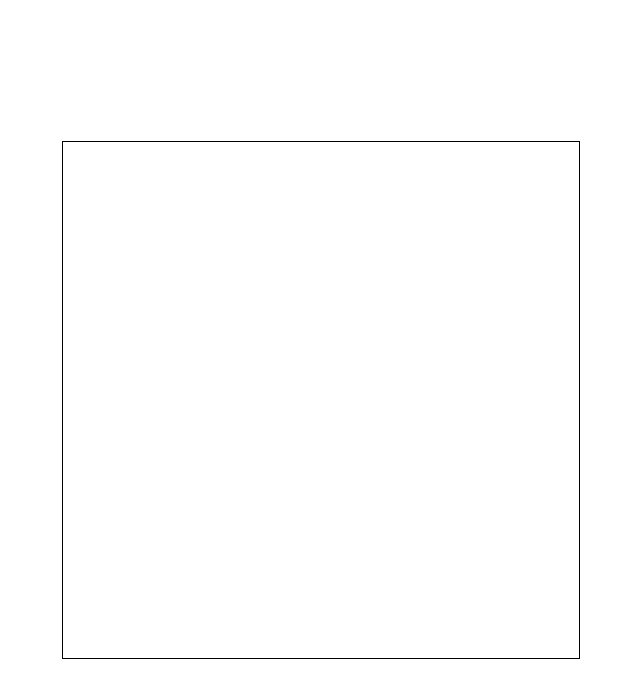
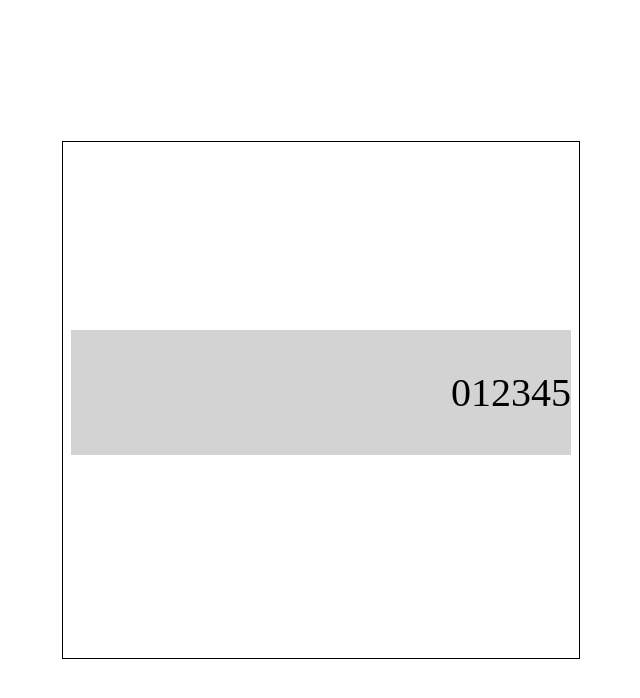
Before and after one commit to dgyoungk/js-calculator, a plain HTML site: page index.html in a window 1280 px wide. Shown: the whole page, without its empty margins (319-959 px from the left). Drawn offline with Linux system fonts and the light colour scheme.

Commit message:
Add the inner structure of the calculator

```diff
--- a/index.html
+++ b/index.html
@@ -10,8 +10,13 @@
 <body>
     <div class="container">
         <div class="calc-container">
+            <div class="display">
+                <p>012345</p>
+            </div>
 
+            <div class="btns"></div>
         </div>
     </div>
+
 </body>
 </html>
```
